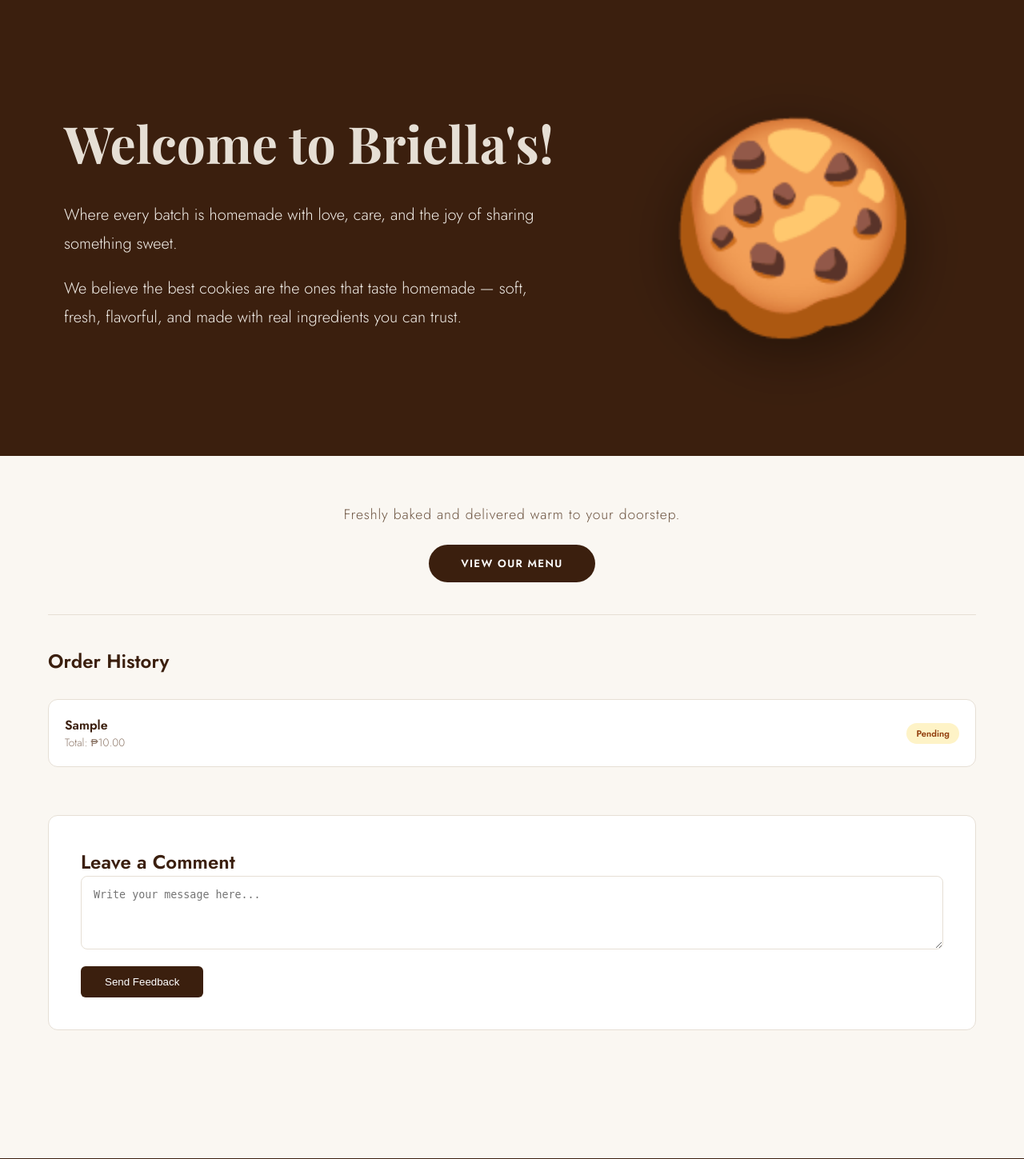
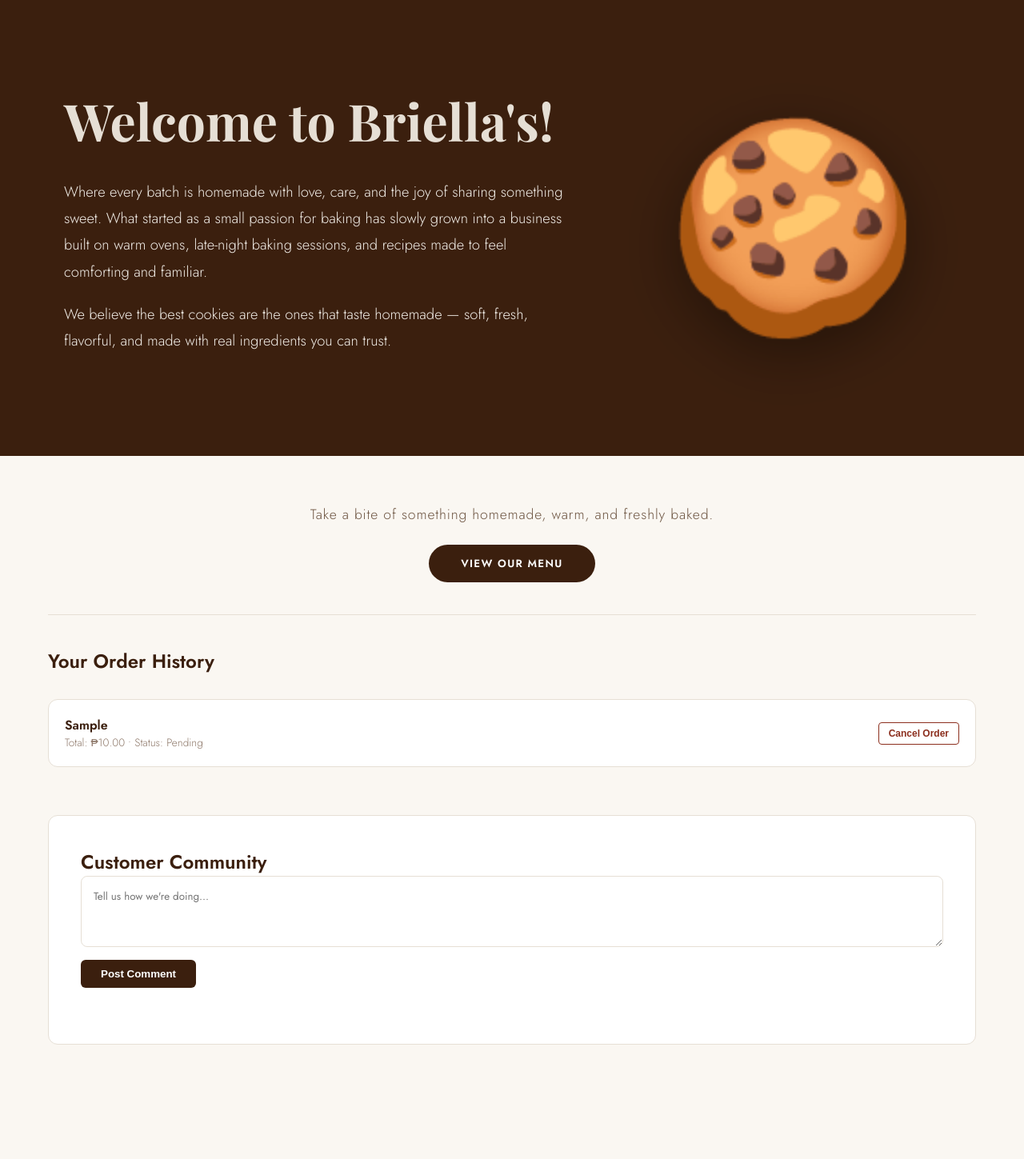
Before and after one commit to yorudes1/Briella-s-Cookies, a Flask app: page /shop in a window 1280 px wide. Shown: the part 83-1532 px from the top of the page at 80% size. Run offline with Flask 3, Linux system fonts and the light colour scheme; the visitor is signed in with stand-in values (Sample User, id 1); tables that the repository leaves empty hold one stand-in row (values such as "Sample post"); data that the repository does not hold is empty; some web fonts are replaced.

Commit message:
Update shop.html

```diff
--- a/briellas_cookies/briellas_cookies/templates/shop.html
+++ b/briellas_cookies/briellas_cookies/templates/shop.html
@@ -20,7 +20,7 @@
   }
   .btn-logout:hover { background: #8c2f1e; color: #fff; }
 
-  /* --- Enhanced Hero Section --- */
+  /* --- Hero Section (Full Description Restored) --- */
   .hero-section {
     background-color: #3b1f0e; color: #faf7f2; padding: 100px 0;
     overflow: hidden; min-height: 55vh; display: flex; align-items: center;
@@ -28,24 +28,20 @@
   .hero-container { max-width: 1200px; margin: 0 auto; display: flex; align-items: center; padding: 0 40px; gap: 80px; }
   .hero-text { flex: 1.2; text-align: left; }
   .hero-text h2 { font-family: 'Playfair Display', serif; font-size: 4rem; margin-bottom: 30px; color: #e6dfd5; }
-  .hero-text p { font-size: 1.25rem; line-height: 1.8; margin-bottom: 20px; color: #f1ede7; font-weight: 300; }
+  .hero-text p { font-size: 1.15rem; line-height: 1.8; margin-bottom: 20px; color: #f1ede7; font-weight: 300; }
   .hero-visual { flex: 0.8; display: flex; justify-content: center; align-items: center; }
-  .big-cookie {
-    font-size: 16rem;
-    filter: drop-shadow(0 20px 40px rgba(0,0,0,0.4));
-    animation: float 6s ease-in-out infinite;
-  }
+  .big-cookie { font-size: 16rem; filter: drop-shadow(0 20px 40px rgba(0,0,0,0.4)); animation: float 6s ease-in-out infinite; }
 
   @keyframes float {
     0%, 100% { transform: translateY(0px) rotate(0deg); }
     50% { transform: translateY(-30px) rotate(8deg); }
   }
 
-  /* --- Adjusted Intro Text & Menu Toggle --- */
+  /* --- Tagline & Toggle --- */
   .shop-intro { text-align: center; margin: 60px 0 40px; }
   .shop-intro p {
-    font-family: 'Jost', sans-serif;
-    font-size: 1.1rem;
+    font-family: 'Jost', sans-serif; /* Cleaner font per request */
+    font-size: 1.1rem; /* Smaller size per request */
     color: #6e5643;
     margin-bottom: 25px;
     letter-spacing: 0.05em;
@@ -58,37 +54,31 @@
   }
   .btn-view-menu:hover { background: #a67c52; transform: translateY(-2px); }
 
-  /* --- Hidden Shop Controls & Grid --- */
+  /* --- Product Section (Hidden) --- */
   #shopContent { display: none; margin-top: 40px; }
-
-  .shop-controls {
-    max-width: 1200px; margin: 0 auto 40px; padding: 0 20px;
-    display: flex; gap: 15px; align-items: center; justify-content: center; flex-wrap: wrap;
-  }
-  .search-input {
-    flex: 1; min-width: 300px; max-width: 500px; padding: 12px 20px;
-    border: 1px solid #e6dfd5; border-radius: 30px; font-family: 'Jost';
-    font-size: 1rem; outline: none; transition: 0.3s;
-  }
-  .category-select {
-    padding: 12px 20px; border: 1px solid #e6dfd5; border-radius: 30px;
-    background: #fff; font-family: 'Jost'; color: #3b1f0e; cursor: pointer; outline: none;
-  }
+  .shop-controls { max-width: 1200px; margin: 0 auto 40px; padding: 0 20px; display: flex; gap: 15px; justify-content: center; flex-wrap: wrap; }
+  .search-input { flex: 1; min-width: 300px; max-width: 500px; padding: 12px 20px; border: 1px solid #e6dfd5; border-radius: 30px; font-family: 'Jost'; outline: none; }
+  .category-select { padding: 12px 20px; border: 1px solid #e6dfd5; border-radius: 30px; background: #fff; cursor: pointer; }
 
   /* --- Menu Grid --- */
   .shop-container { max-width: 1200px; margin: 0 auto; padding: 0 20px 80px; }
   .menu-grid { display: grid; grid-template-columns: repeat(auto-fit, minmax(340px, 1fr)); gap: 32px; margin-bottom: 80px; }
-  .cookie-card { background: #fff; border: 1px solid #e6dfd5; border-radius: 12px; overflow: hidden; transition: 0.3s; }
+  .cookie-card { background: #fff; border: 1px solid #e6dfd5; border-radius: 12px; overflow: hidden; transition: 0.3s; box-shadow: 0 4px 15px rgba(59,31,14,0.05); }
   .cookie-body { padding: 30px; }
   .cookie-title { font-family: 'Playfair Display', serif; font-size: 1.6rem; color: #261206; display: flex; justify-content: space-between; }
   .btn-order { width: 100%; background: #3b1f0e; color: #fff; border: none; padding: 12px; border-radius: 4px; cursor: pointer; font-weight: 600; text-transform: uppercase; margin-top: 15px; }
 
-  /* --- History & Feedback --- */
+  /* --- History & Cancel Button --- */
   .history-header { margin-bottom: 30px; border-top: 1px solid #e6dfd5; padding-top: 40px; }
   .history-card { background: #fff; border: 1px solid #e6dfd5; padding: 20px; border-radius: 12px; display: flex; justify-content: space-between; align-items: center; margin-bottom: 15px; }
-  .badge { padding: 5px 12px; border-radius: 20px; font-size: 0.7rem; font-weight: bold; }
-  .status-pending { background: #fef3c7; color: #92400e; }
+  .btn-cancel { background: transparent; color: #8c2f1e; border: 1px solid #8c2f1e; padding: 6px 12px; border-radius: 4px; cursor: pointer; font-size: 0.75rem; font-weight: 600; }
+  .btn-cancel:hover { background: #8c2f1e; color: #fff; }
+
+  /* --- Feedback Section --- */
   .feedback-section { margin-top: 60px; padding: 40px; background: #fff; border-radius: 12px; border: 1px solid #e6dfd5; }
+  .feedback-item { border-bottom: 1px solid #eee; padding: 15px 0; display: flex; justify-content: space-between; align-items: center; }
+  .btn-delete { background: none; border: none; cursor: pointer; font-size: 1rem; opacity: 0.5; }
+  .btn-delete:hover { opacity: 1; color: #8c2f1e; }
 </style>
 {% endblock %}
 
@@ -105,7 +95,7 @@
   <div class="hero-container">
     <div class="hero-text">
       <h2>Welcome to Briella's!</h2>
-      <p>Where every batch is homemade with love, care, and the joy of sharing something sweet.</p>
+      <p>Where every batch is homemade with love, care, and the joy of sharing something sweet. What started as a small passion for baking has slowly grown into a business built on warm ovens, late-night baking sessions, and recipes made to feel comforting and familiar.</p>
       <p>We believe the best cookies are the ones that taste homemade — soft, fresh, flavorful, and made with real ingredients you can trust.</p>
     </div>
     <div class="hero-visual">
@@ -115,7 +105,7 @@
 </section>
 
 <div class="shop-intro">
-  <p>Freshly baked and delivered warm to your doorstep.</p>
+  <p>Take a bite of something homemade, warm, and freshly baked.</p>
   <button class="btn-view-menu" id="toggleMenuBtn" onclick="toggleMenu()">View Our Menu</button>
 </div>
 
@@ -131,7 +121,7 @@
     </div>
 
     <div class="shop-container">
-      <div class="menu-grid" id="cookieGrid">
+      <div class="menu-grid">
         {% for id, cookie in cookies.items() %}
         <div class="cookie-card" data-name="{{ cookie.name | lower }}">
           <div class="cookie-body">
@@ -140,11 +130,11 @@
               {{ cookie.name }}
               <span style="color: #a67c52;">₱{{ cookie.price }}</span>
             </h3>
-            <p class="cookie-desc" style="color: #6e5643;">{{ cookie.desc }}</p>
+            <p style="color: #6e5643; font-size: 0.95rem;">{{ cookie.desc }}</p>
             <form method="POST" action="{{ url_for('order') }}">
               <input type="hidden" name="cookie_type" value="{{ id }}">
               <input type="number" name="quantity" style="width: 100%; padding: 10px; margin: 10px 0;" value="1" min="1" required>
-              <button type="submit" class="btn-order">Order This Cookie</button>
+              <button type="submit" class="btn-order">Order Now</button>
             </form>
           </div>
         </div>
@@ -155,27 +145,42 @@
 
 <div class="shop-container">
   <div class="history-header">
-    <h2>Order History</h2>
+    <h2>Your Order History</h2>
   </div>
 
   <div class="history-list">
     {% for order in orders %}
     <div class="history-card">
-      <div class="order-info">
+      <div>
         <h4 style="margin:0;">{{ cookies[order.cookie_type]['name'] if order.cookie_type in cookies else order.cookie_type }}</h4>
-        <p style="margin:0; font-size: 0.85rem; color: #8c7667;">Total: ₱{{ "%.2f"|format(order.total_price) }}</p>
+        <p style="margin:0; font-size: 0.85rem; color: #8c7667;">Total: ₱{{ "%.2f"|format(order.total_price) }} • Status: {{ order.status }}</p>
       </div>
-      <span class="badge status-pending">{{ order.status }}</span>
+      {% if order.status == 'Pending' %}
+      <form action="{{ url_for('cancel_order', order_id=loop.index0) }}" method="POST">
+        <button type="submit" class="btn-cancel">Cancel Order</button>
+      </form>
+      {% endif %}
     </div>
     {% endfor %}
   </div>
 
   <section class="feedback-section">
-    <h2>Leave a Comment</h2>
+    <h2>Customer Community</h2>
     <form action="{{ url_for('submit_feedback') }}" method="POST">
-        <textarea name="message" rows="4" style="width:100%; padding:15px; border-radius:8px; border:1px solid #e6dfd5;" placeholder="Write your message here..." required></textarea>
-        <button type="submit" style="background:#3b1f0e; color:#fff; border:none; padding:12px 30px; border-radius:6px; cursor:pointer; margin-top:15px;">Send Feedback</button>
+        <textarea name="message" rows="3" style="width:100%; padding:15px; border-radius:8px; border:1px solid #e6dfd5; font-family:'Jost';" placeholder="Tell us how we're doing..." required></textarea>
+        <button type="submit" style="background:#3b1f0e; color:#fff; border:none; padding:10px 25px; border-radius:6px; cursor:pointer; margin-top:10px; font-weight:600;">Post Comment</button>
     </form>
+
+    <div style="margin-top: 30px;">
+      {% for item in feedback %}
+      <div class="feedback-item">
+        <p style="margin:0;">"{{ item.message }}"</p>
+        <form action="{{ url_for('delete_feedback', feedback_id=loop.index0) }}" method="POST">
+          <button type="submit" class="btn-delete">🗑️</button>
+        </form>
+      </div>
+      {% endfor %}
+    </div>
   </section>
 </div>
 
```
